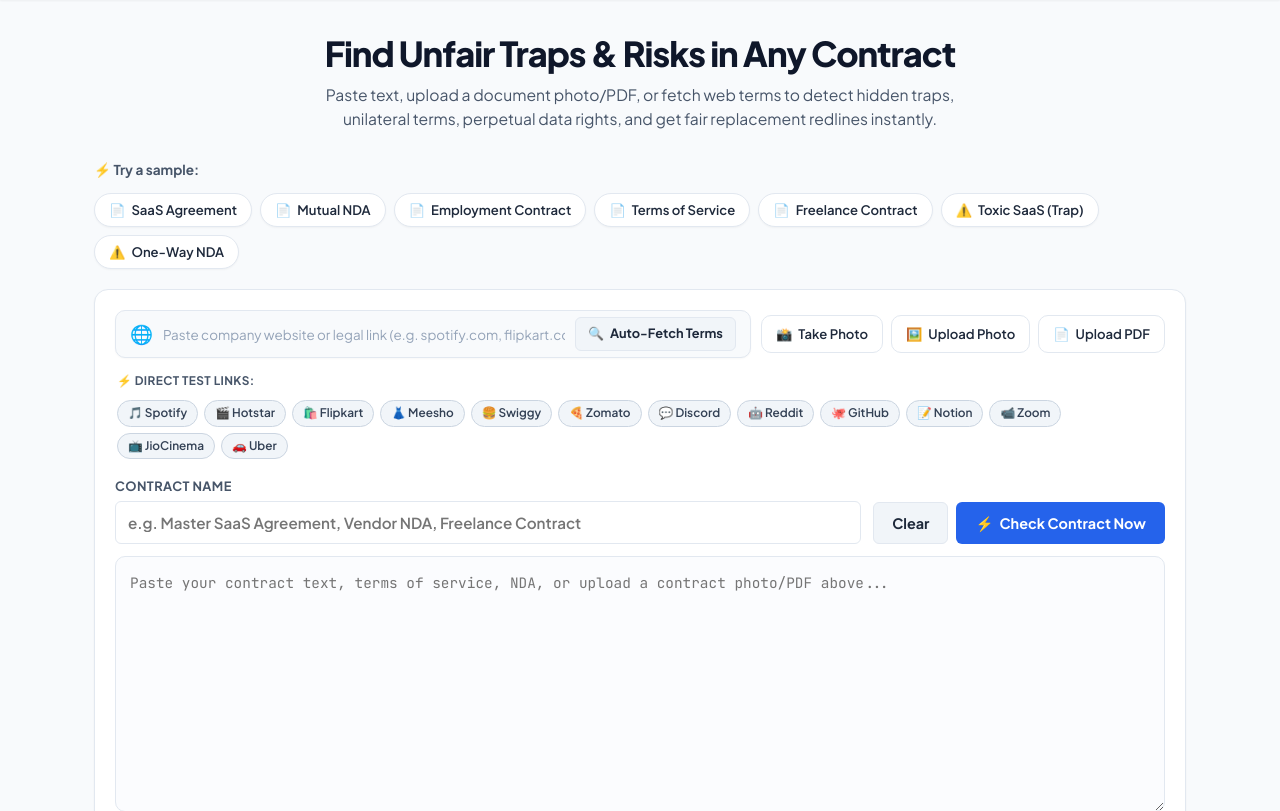
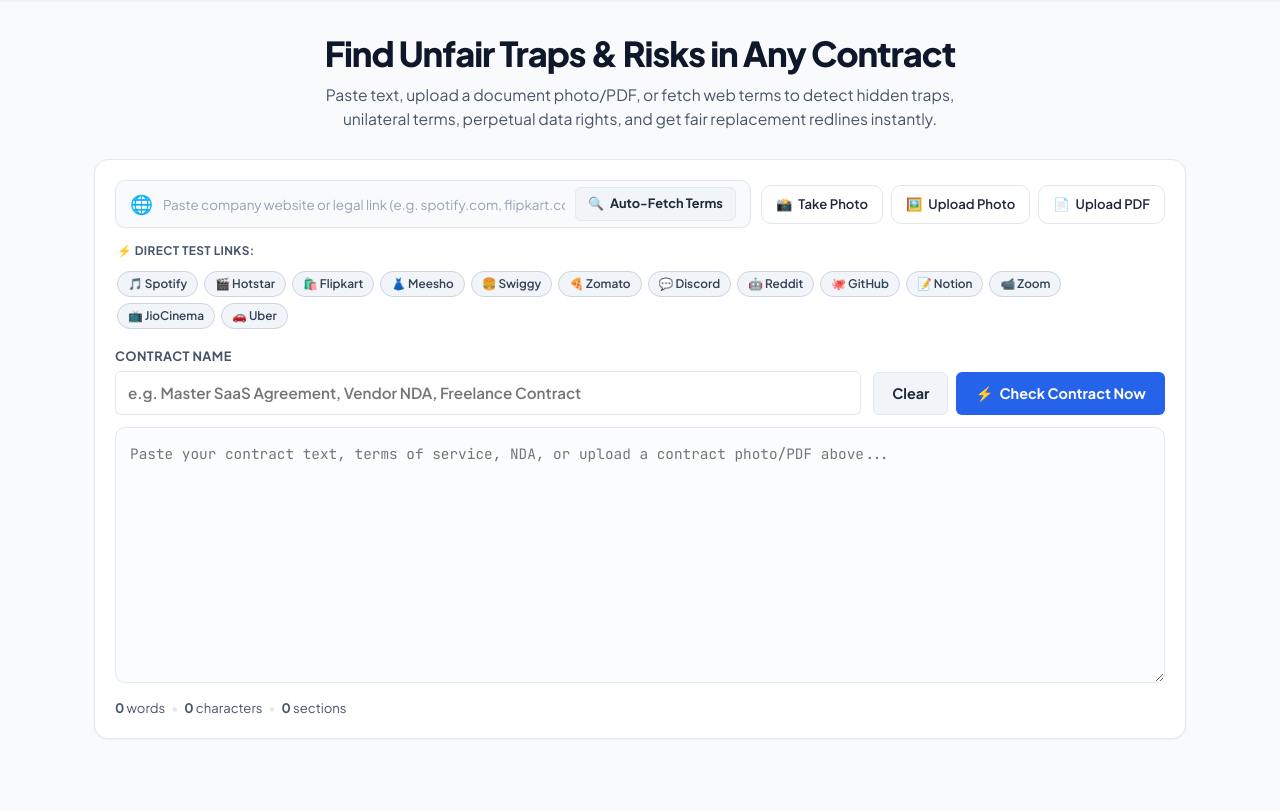
Before and after one commit to Abhijeet0848/LexiTrap, a Flask app: page / in a window 1280 px wide. Shown: the part 63-874 px from the top of the page. Run offline with Flask 3, Linux system fonts and the light colour scheme; some libraries are stand-ins or nearby versions.

Commit message:
refactor: remove redundant Try a sample section to streamline UI

```diff
--- a/templates/index.html
+++ b/templates/index.html
@@ -39,33 +39,6 @@
             </p>
         </section>
 
-        <!-- Sleek & Simple Example Contract Selector -->
-        <section class="examples-section-simple">
-            <span class="examples-label">⚡ Try a sample:</span>
-            <div class="example-pills-row">
-                <button type="button" class="example-pill-btn load-sample-btn" data-id="saas_agreement">
-                    <span>📄</span> SaaS Agreement
-                </button>
-                <button type="button" class="example-pill-btn load-sample-btn" data-id="nda_agreement">
-                    <span>📄</span> Mutual NDA
-                </button>
-                <button type="button" class="example-pill-btn load-sample-btn" data-id="employment_contract">
-                    <span>📄</span> Employment Contract
-                </button>
-                <button type="button" class="example-pill-btn load-sample-btn" data-id="terms_of_service">
-                    <span>📄</span> Terms of Service
-                </button>
-                <button type="button" class="example-pill-btn load-sample-btn" data-id="freelance_contract">
-                    <span>📄</span> Freelance Contract
-                </button>
-                <button type="button" class="example-pill-btn load-sample-btn pill-danger" data-id="predatory_saas_tos">
-                    <span>⚠️</span> Toxic SaaS (Trap)
-                </button>
-                <button type="button" class="example-pill-btn load-sample-btn pill-warning" data-id="unbalanced_nda">
-                    <span>⚠️</span> One-Way NDA
-                </button>
-            </div>
-        </section>
 
         <!-- Input & Editor Area -->
         <section class="editor-card">
```
